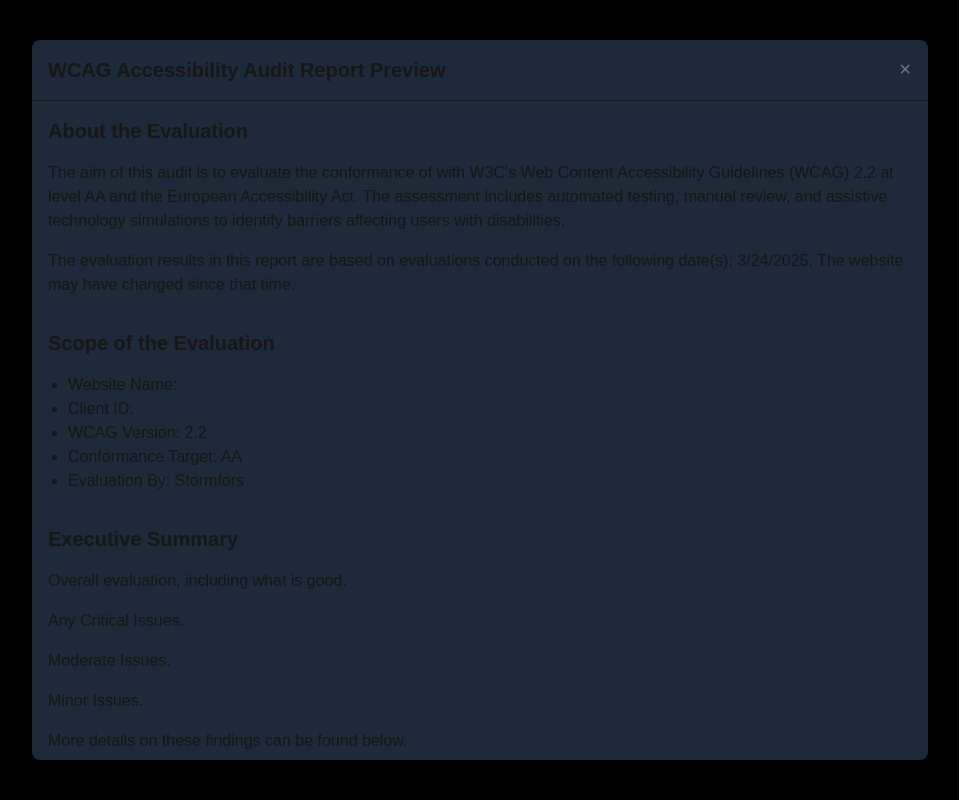
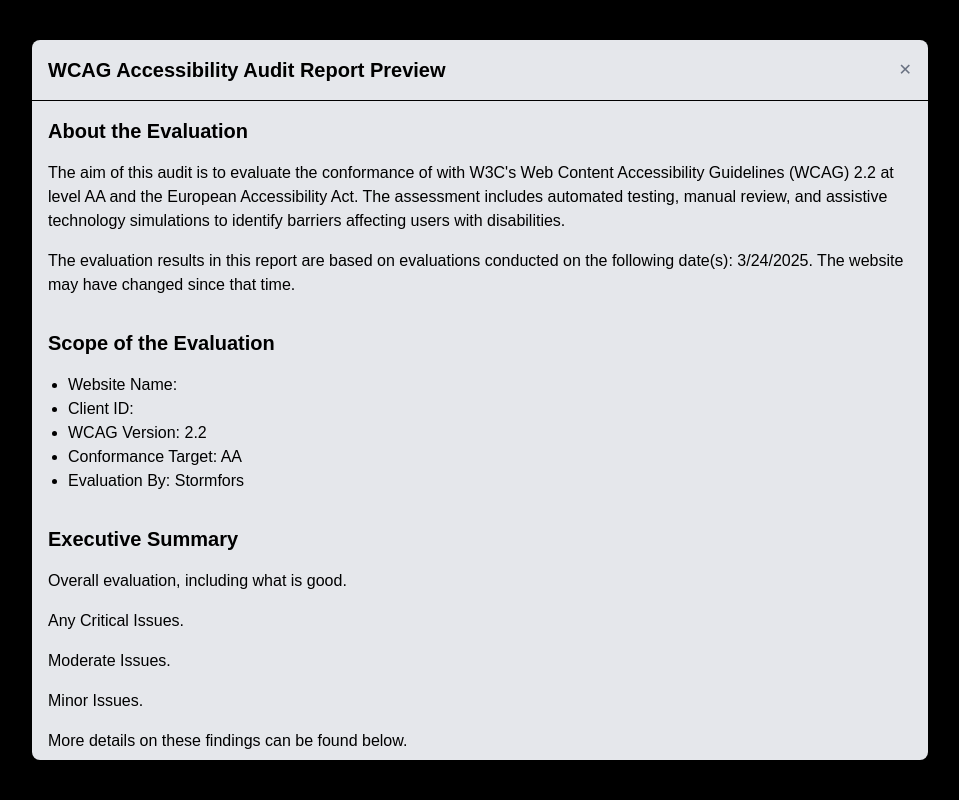
Before and after one commit to hanna-fmw/wcag-compliance-tracker, a Next.js app: page / in a window 1280 px wide. Both pictures are taken after a click on the button "Export Audit". Shown: the top 800 px of the page, without its empty margins (160-1119 px from the left). Built offline with nearby package versions, Linux system fonts and the light colour scheme.

Commit message:
Update ReportPreview component styles for improved accessibility and readability by changing background color to light gray and text color to black.

```diff
--- a/app/components/ReportPreview.js
+++ b/app/components/ReportPreview.js
@@ -86,7 +86,7 @@ export default function ReportPreview({ auditData, onClose }) {
 
 	return (
 		<div className='fixed inset-0 bg-black bg-opacity-50 flex items-center justify-center p-4 z-50'>
-			<div className='bg-gray-800 rounded-lg max-w-4xl w-full max-h-[90vh] overflow-y-auto'>
+			<div className='bg-gray-200 text-black rounded-lg max-w-4xl w-full max-h-[90vh] overflow-y-auto'>
 				<div className='p-4 border-b flex justify-between items-center'>
 					<h1 className='text-xl font-semibold'>WCAG Accessibility Audit Report Preview</h1>
 					<button onClick={onClose} className='text-gray-500 hover:text-gray-700'>
```
